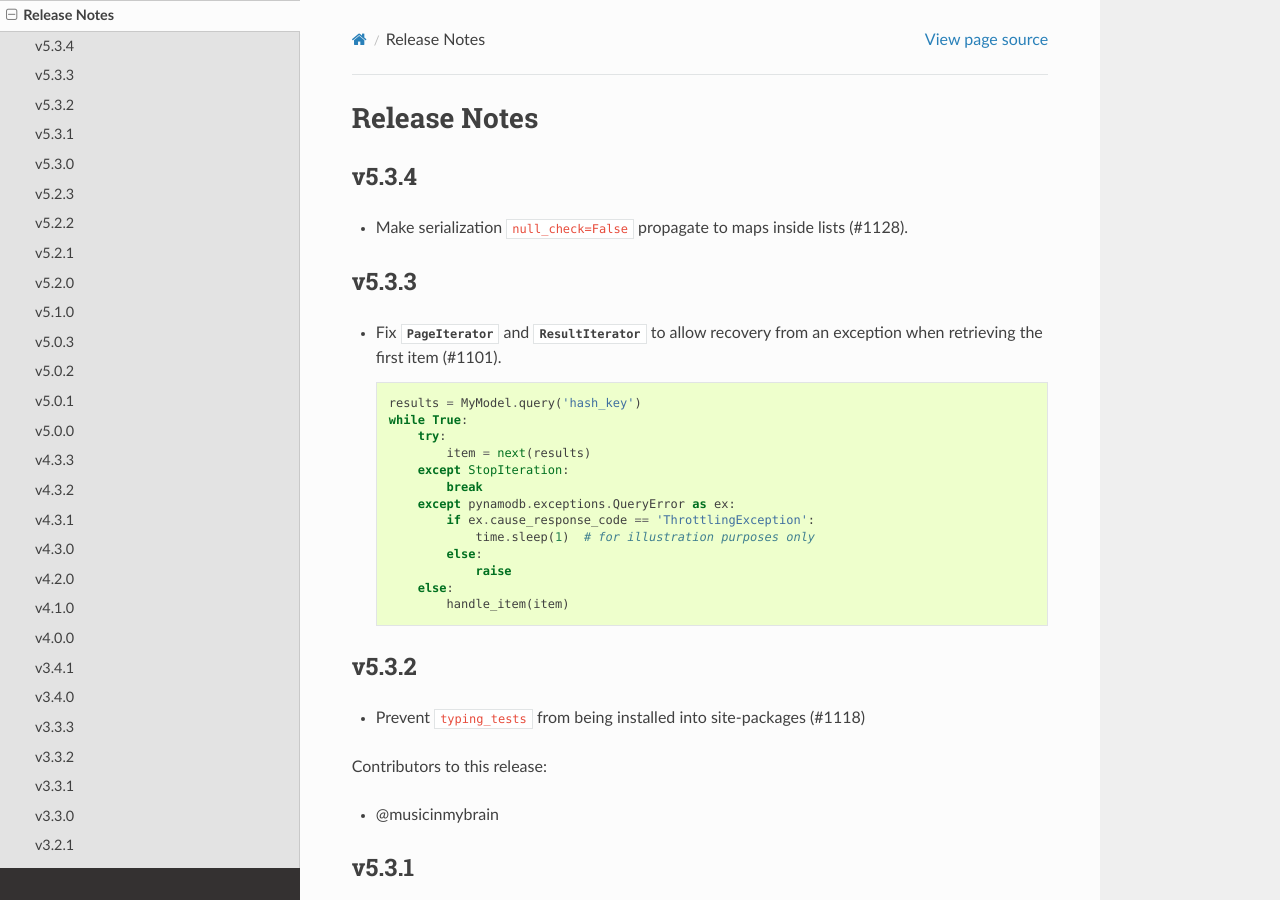
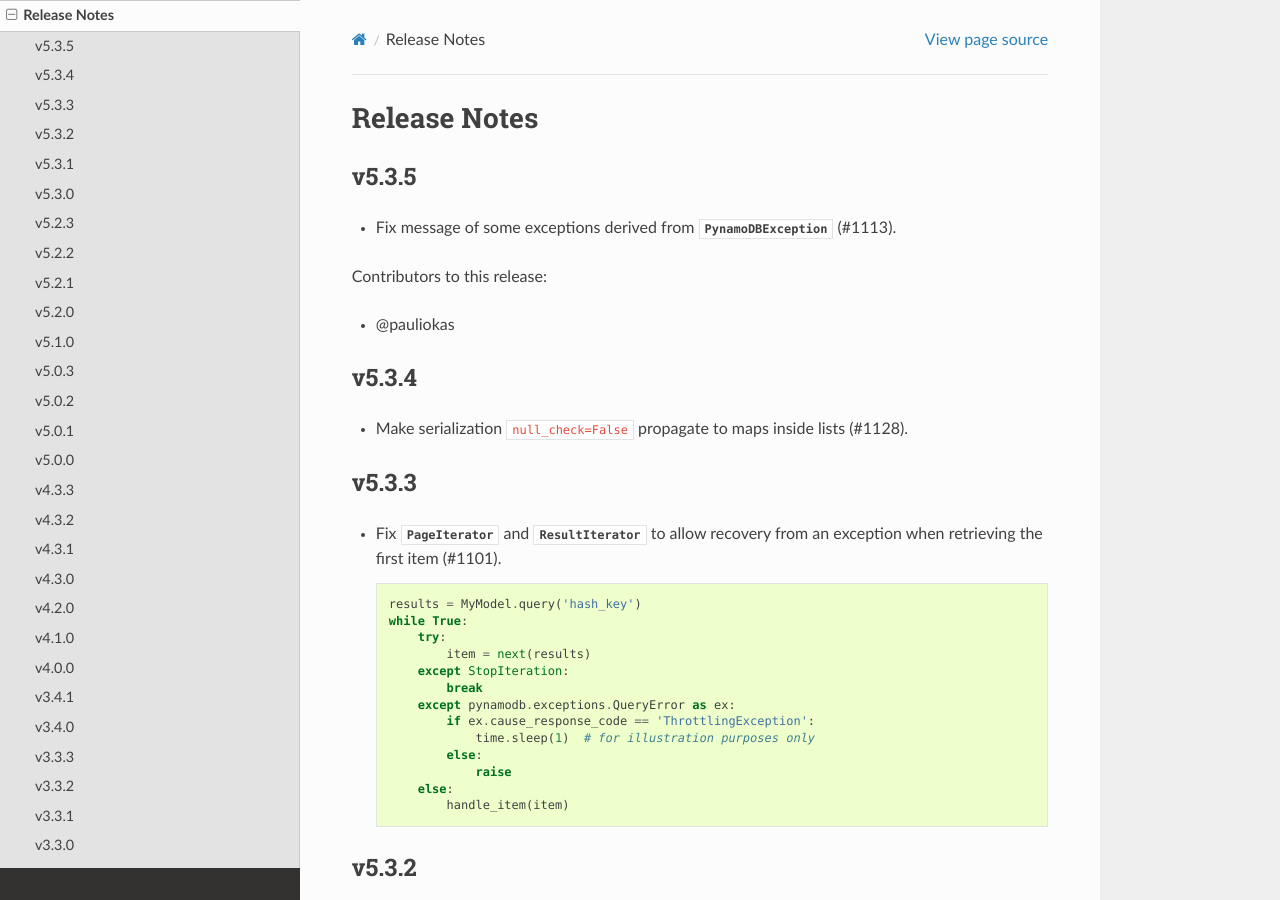
Before and after one commit to pynamodb/PynamoDB, a Sphinx documentation site: the page built from docs/release_notes.rst, in a window 1280 px wide and 900 px high. Built offline with Sphinx 7.4.7 and the Read the Docs theme 2.0.0, drawn with Linux system fonts in a browser that asks for light colours.

Commit message:
bump version, release notes

```diff
--- a/docs/release_notes.rst
+++ b/docs/release_notes.rst
@@ -2,6 +2,15 @@
 
 Release Notes
 =============
+
+v5.3.5
+----------
+* Fix message of some exceptions derived from :class:`~pynamodb.exceptions.PynamoDBException` (#1113).
+
+Contributors to this release:
+
+* @pauliokas
+
 
 v5.3.4
 ----------
--- a/pynamodb/__init__.py
+++ b/pynamodb/__init__.py
@@ -7,4 +7,4 @@ A simple abstraction over DynamoDB
 """
 __author__ = 'Jharrod LaFon'
 __license__ = 'MIT'
-__version__ = '5.3.4'
+__version__ = '5.3.5'
```
